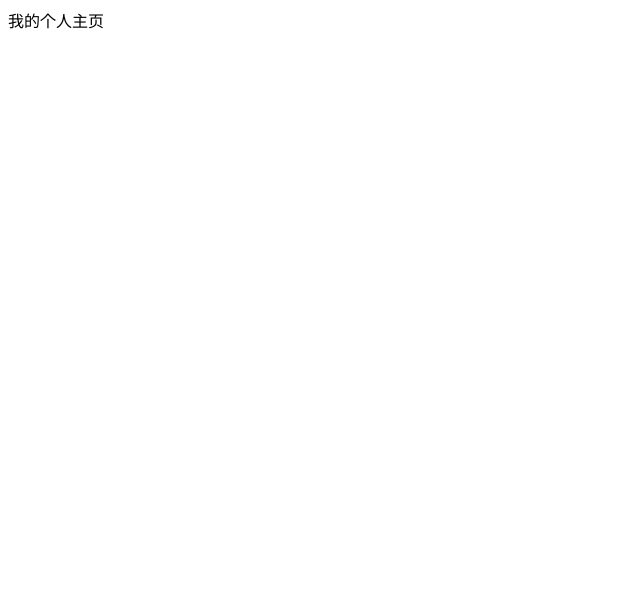
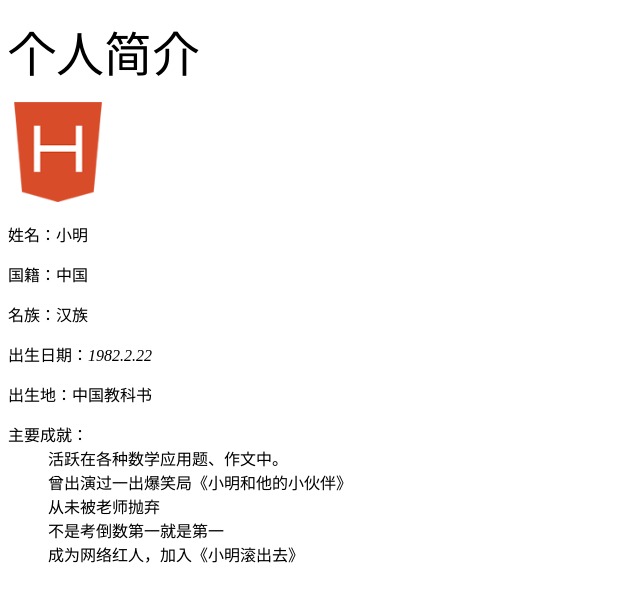
Before and after one commit to konig1943/konig1943.github.io, a plain HTML site: page index.html in a window 1280 px wide. Shown: the whole page, without its empty margins (0-640 px from the left). Drawn offline with Linux system fonts and the light colour scheme.

Commit message:
fork 修改代码

```diff
--- a/index.html
+++ b/index.html
@@ -1,7 +1,24 @@
+<!DOCTYPE html>
 <html>
-<head>
-<title>主页</title>
-<meta charset="UTF-8">
-</head>
-<body>我的个人主页</body>
+	<head>
+		<meta charset="UTF-8">
+		<title>小明的个人简介</title>
+	</head>
+	<body>
+		<p><font size="7">个人简介</font></p>
+		<img src="img/HBuilder.png" alt="替换文字说明" width="100px" height="100px" />
+		<p>姓名：小明</p>
+		<p>国籍：中国</p>
+		<p>名族：汉族</p>
+		<p>出生日期：<em>1982.2.22</em></p>
+		<p>出生地：中国教科书</p>
+		<dl>
+			<dt>主要成就：</dt>
+			<dd>   活跃在各种数学应用题、作文中。</dd>
+			<dd>	    曾出演过一出爆笑局《小明和他的小伙伴》</dd>
+			<dd>	    从未被老师抛弃</dd>
+			<dd>   不是考倒数第一就是第一</dd>
+			<dd>   成为网络红人，加入《小明滚出去》</dd>
+		</dl>
+	</body>
 </html>
```
Also changed, not shown: img/HBuilder.png (added).
